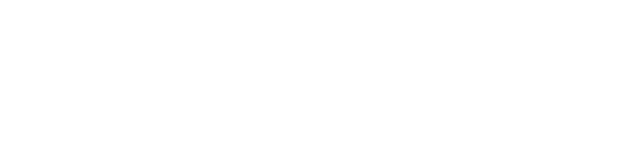
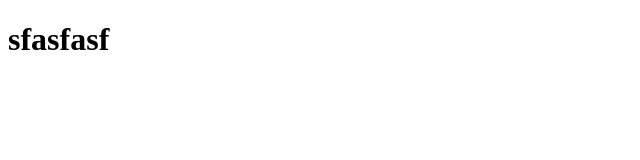
Before and after one commit to floriansaqipi/git-tests, a plain HTML site: page index.html in a window 1280 px wide. Shown: the whole page, without its empty margins (0-640 px from the left). Drawn offline with Linux system fonts and the light colour scheme.

Commit message:
added-header

```diff
--- a/index.html
+++ b/index.html
@@ -7,6 +7,7 @@
     <title>Document</title>
 </head>
 <body>
+    <h1>sfasfasf</h1>
 
 </body>
 </html>
```
